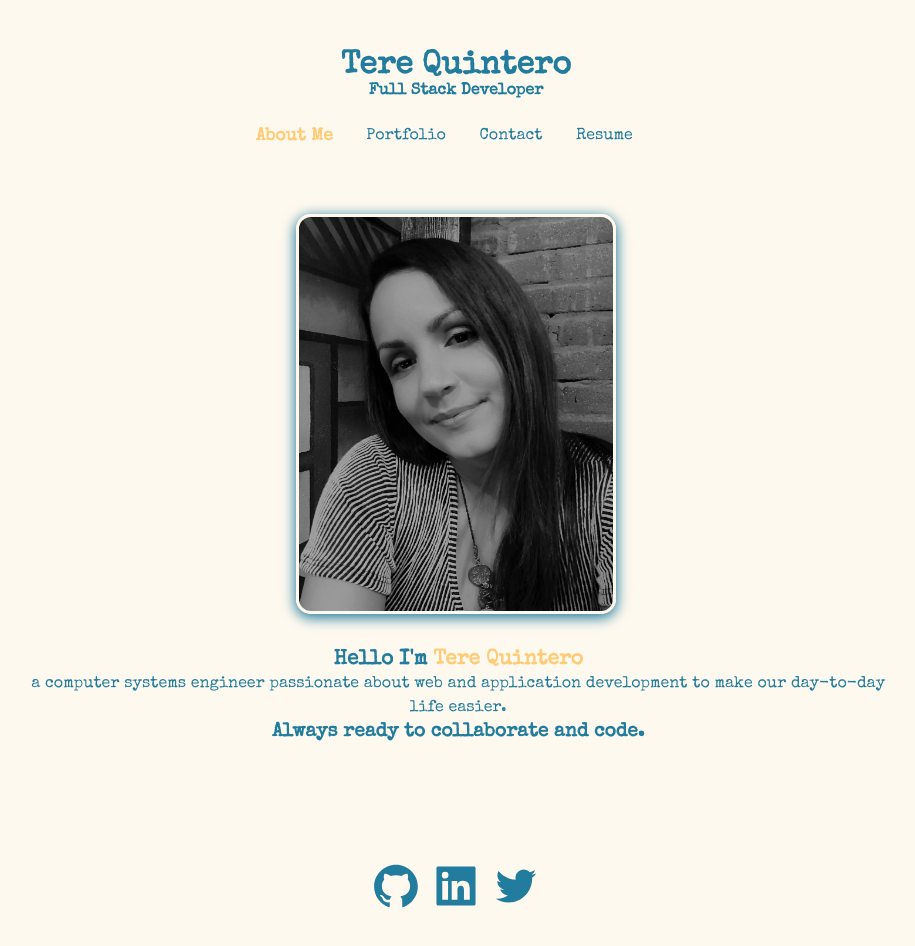
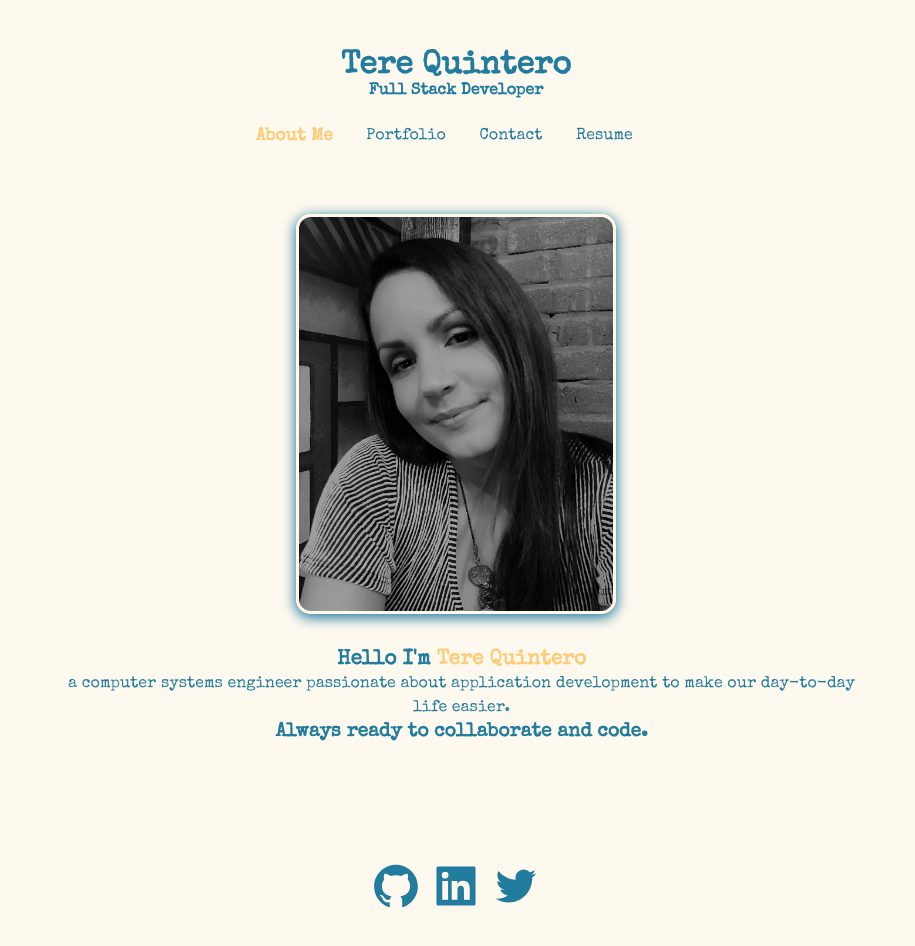
Before and after one commit to qgtere/React-Portfolio, a React (Create React App) app: page / in a window 1280 px wide. Shown: the top 946 px of the page, without its empty margins (184-1099 px from the left). Built offline with nearby package versions, Linux system fonts and the light colour scheme.

Commit message:
about-me text updated

```diff
--- a/src/components/pages/AboutMe.js
+++ b/src/components/pages/AboutMe.js
@@ -56,7 +56,7 @@ function AboutMe() {
             <div className='about-text'>
                 <p style={styles.centered}><span style={styles.size}>Hello I'm <span style={styles.name}>Tere Quintero</span></span></p>
                 <p style={styles.description}>a computer systems engineer passionate about
-                    web and application development to make our day-to-day life easier.</p>
+                    application development to make our day-to-day life easier.</p>
                 <p style={styles.phrase}>Always ready to collaborate and code.</p>
             </div>
             </motion.h1>
```
